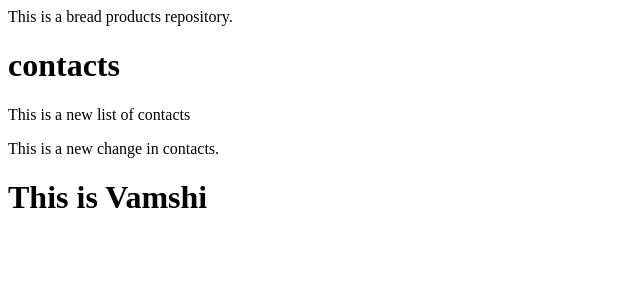
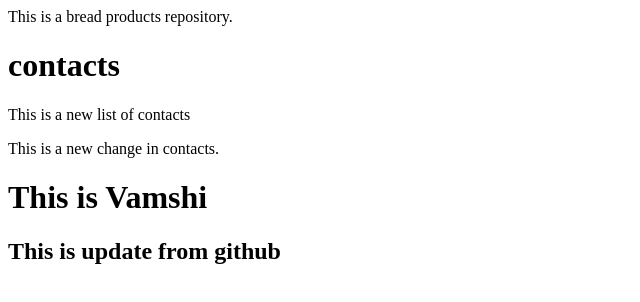
Before and after one commit to vamshisirivolu/com.bread.demo, a plain HTML site: page WebContent/contacts.html in a window 1280 px wide. Shown: the whole page, without its empty margins (0-640 px from the left). Drawn offline with Linux system fonts and the light colour scheme.

Commit message:
Update contacts.html
updating from github

```diff
--- a/WebContent/contacts.html
+++ b/WebContent/contacts.html
@@ -10,5 +10,6 @@ This is a bread products repository.
 <p>This is a new list of contacts </p>
 This is a new change in contacts.
 <h1>This is Vamshi</h1>
+<h2>This is update from github</h2>
 </body>
 </html>
```
